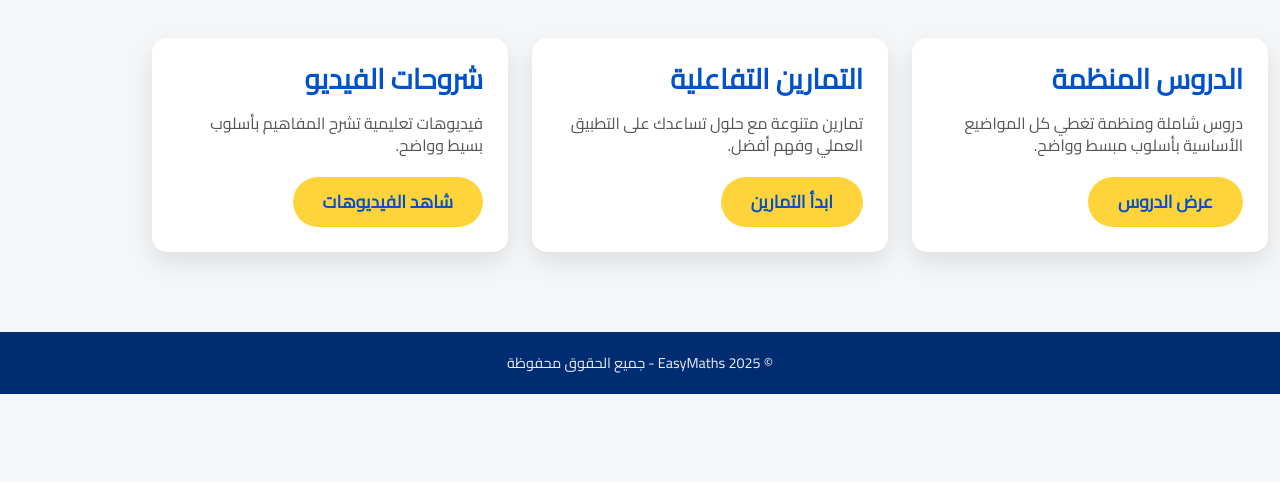
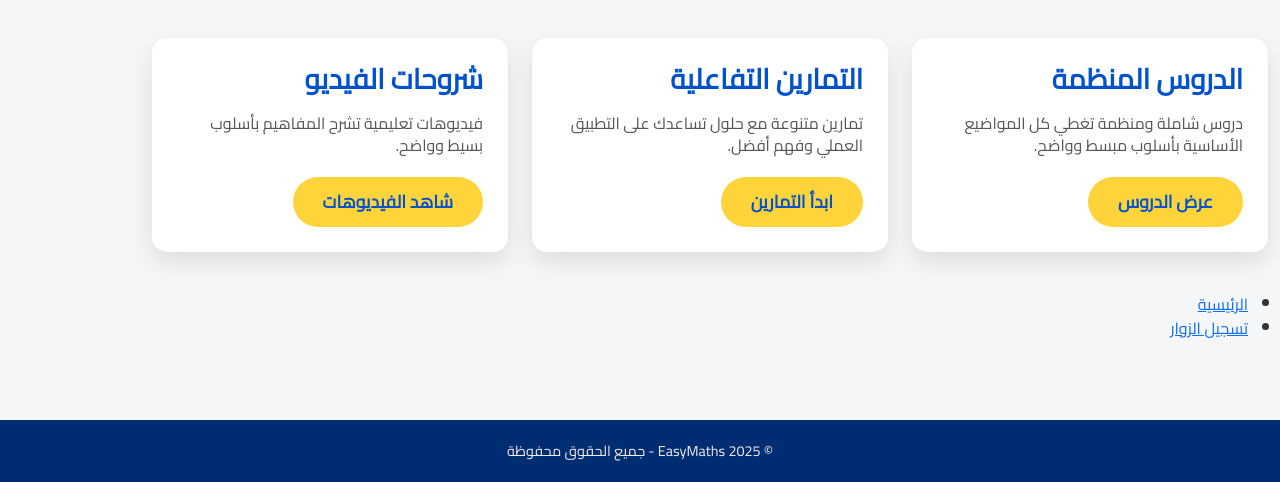
Before and after one commit to AbdelAzizMaatallah/EasyMaths, a plain HTML site: page index.html in a window 1280 px wide. Shown: the part 479-961 px from the top of the page. Before the commit the page ends 873 px from the top, so only its background shows below. Drawn offline with nearby package versions, Linux system fonts and the light colour scheme.

Commit message:
Update index.html

```diff
--- a/index.html
+++ b/index.html
@@ -158,7 +158,13 @@
     </div>
   </div>
 </div>
-
+<nav>
+  <ul>
+    <li><a href="index.html">الرئيسية</a></li>
+    <li><a href="register.html">تسجيل الزوار</a></li>
+    <!-- روابط أخرى -->
+  </ul>
+</nav>
 <footer>
   &copy; 2025 EasyMaths - جميع الحقوق محفوظة
 </footer>
```
